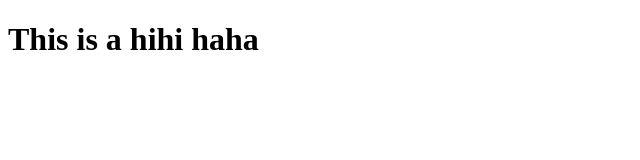
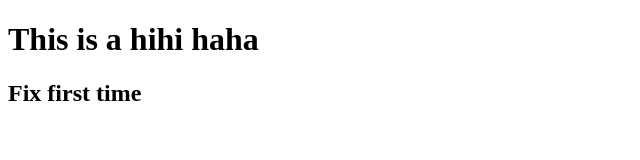
Before and after one commit to TuanKietPremiere/hihi, a plain HTML site: page index.html in a window 1280 px wide. Shown: the whole page, without its empty margins (0-640 px from the left). Drawn offline with Linux system fonts and the light colour scheme.

Commit message:
2nd commit

```diff
--- a/index.html
+++ b/index.html
@@ -7,5 +7,6 @@
 </head>
 <body>
     <h1>This is a hihi haha</h1>
+    <h2>Fix first time</h2>
 </body>
 </html>
```
